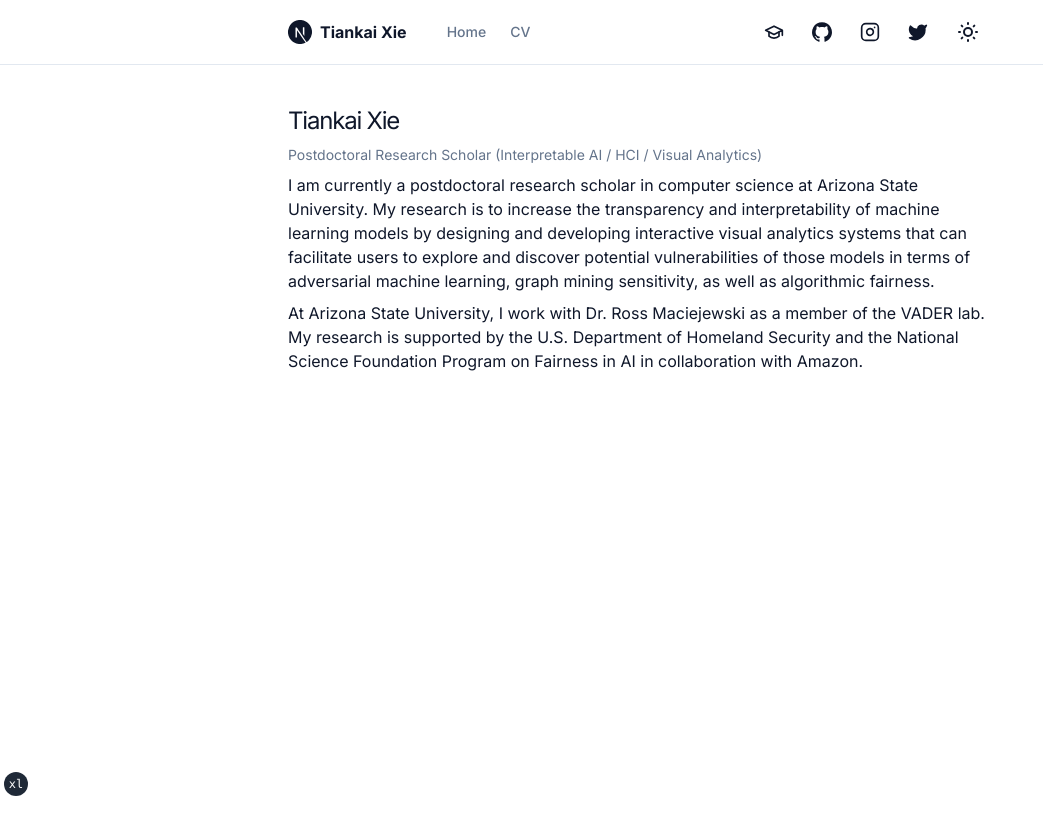
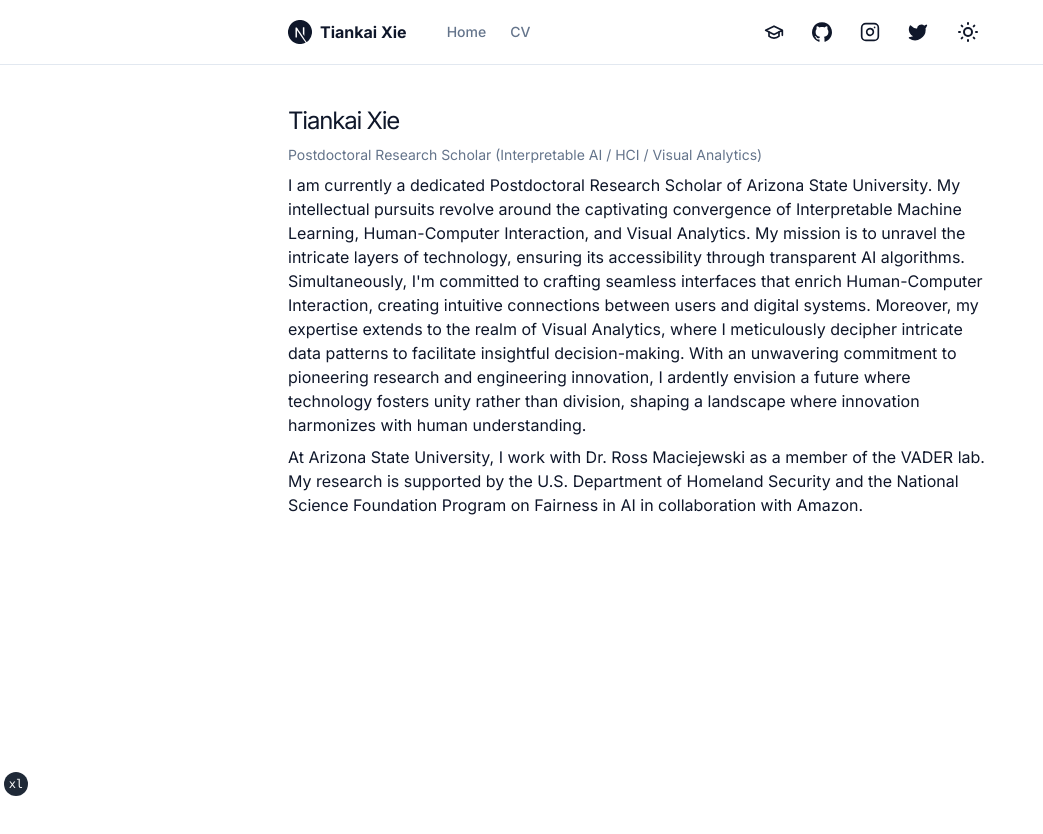
Before and after one commit to tiankaixie/homepage, a Next.js app: page / in a window 1280 px wide. Shown: the top 834 px of the page, without its empty margins (0-1043 px from the left). Built offline with nearby package versions, Linux system fonts and the light colour scheme.

Commit message:
change intro

```diff
--- a/app/page.tsx
+++ b/app/page.tsx
@@ -15,13 +15,20 @@ export default function IndexPage() {
           Analytics)
         </p>
         <p>
-          I am currently a postdoctoral research scholar in computer science at
-          Arizona State University. My research is to increase the transparency
-          and interpretability of machine learning models by designing and
-          developing interactive visual analytics systems that can facilitate
-          users to explore and discover potential vulnerabilities of those
-          models in terms of adversarial machine learning, graph mining
-          sensitivity, as well as algorithmic fairness.
+          I am currently a dedicated Postdoctoral Research Scholar of Arizona
+          State University. My intellectual pursuits revolve around the
+          captivating convergence of Interpretable Machine Learning,
+          Human-Computer Interaction, and Visual Analytics. My mission is to
+          unravel the intricate layers of technology, ensuring its accessibility
+          through transparent AI algorithms. Simultaneously, I&apos;m committed
+          to crafting seamless interfaces that enrich Human-Computer
+          Interaction, creating intuitive connections between users and digital
+          systems. Moreover, my expertise extends to the realm of Visual
+          Analytics, where I meticulously decipher intricate data patterns to
+          facilitate insightful decision-making. With an unwavering commitment
+          to pioneering research and engineering innovation, I ardently envision
+          a future where technology fosters unity rather than division, shaping
+          a landscape where innovation harmonizes with human understanding.
         </p>
         <p>
           At Arizona State University, I work with Dr.{" "}
```
